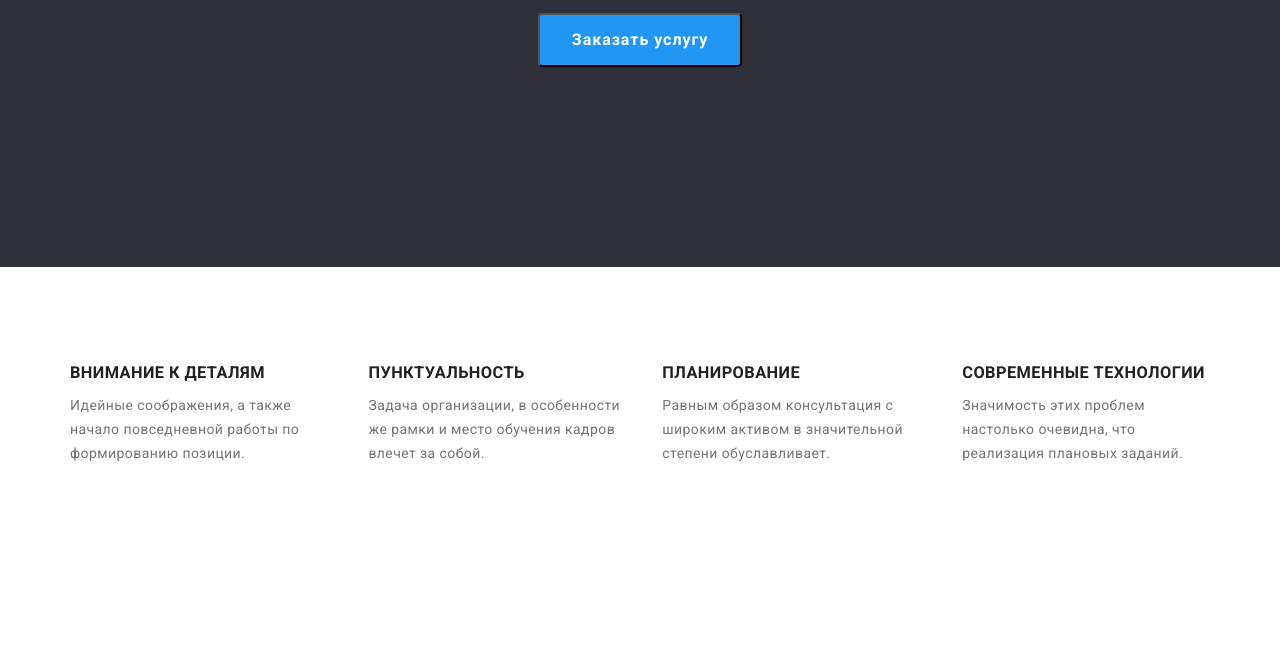
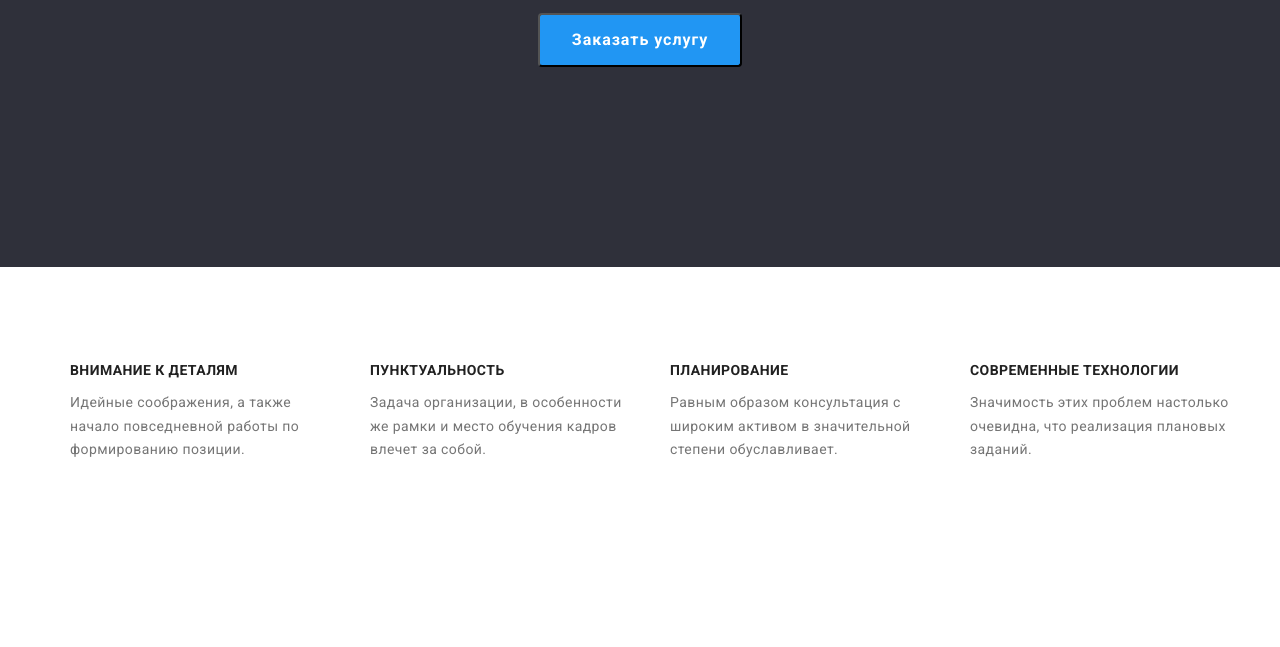
Before and after one commit to OleksiiKonovalchuk/goit-markup-hw-03, a plain HTML site: page index.html in a window 1280 px wide. Shown: the part 419-1066 px from the top of the page. Drawn offline with nearby package versions, Linux system fonts and the light colour scheme.

Commit message:
some changes

```diff
--- a/css/styles.css
+++ b/css/styles.css
@@ -169,10 +169,8 @@ color: var(--logo-main-color);
 .hero-btn:hover, .hero-btn:focus {
     background-color: #188CE8;
 }
-.bonuses {
-
-}
 .h-bonuses {
+    font-size: 14px;
     line-height: 1.42;
     text-transform: uppercase;
 
@@ -186,7 +184,7 @@ color: var(--logo-main-color);
     margin-right: 30px;
 }
 .bonuses-item {
-    max-width: 270px;
+    width: 270px;
 }
 .descr-bonuses {
     line-height: 1.71;
```
